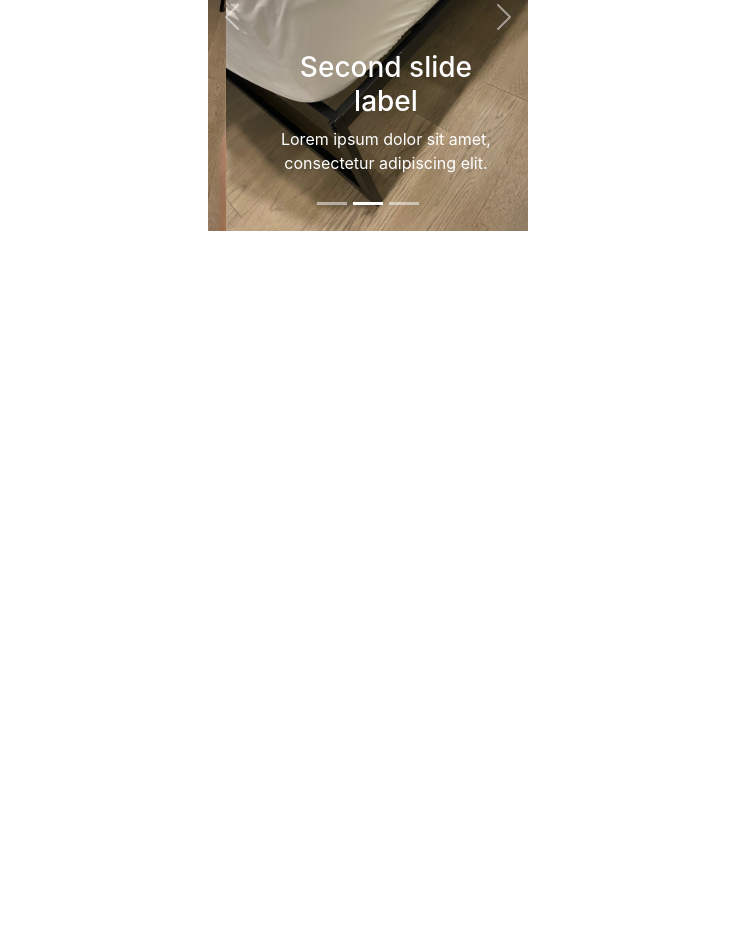
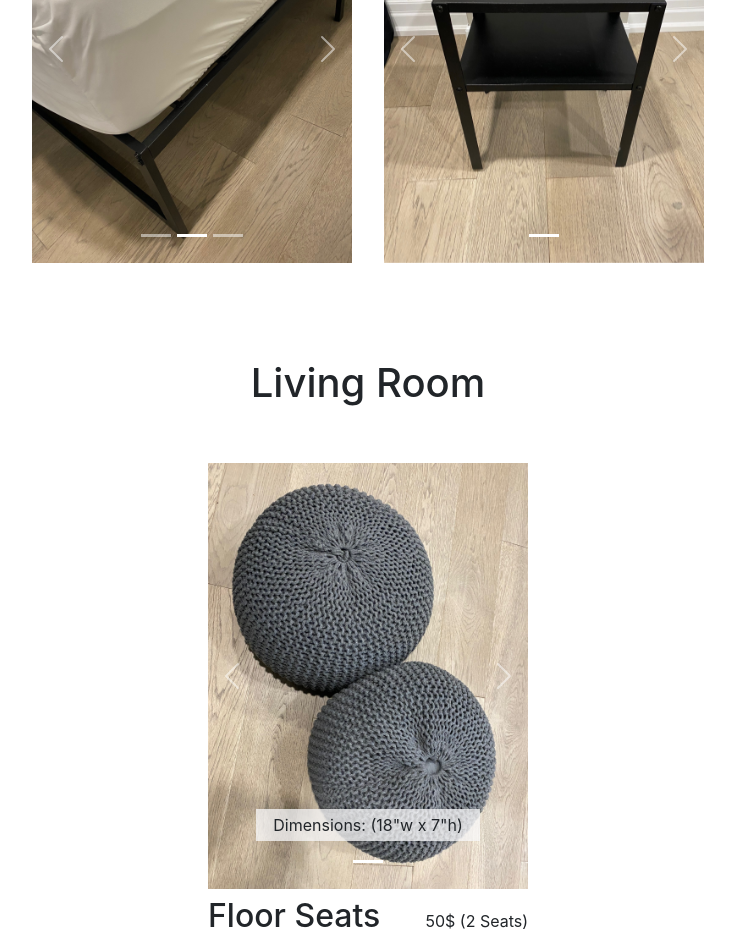
Before and after one commit to sandrosaldutto/the-sands-move, a React (Create React App) app: page / in a window 1280 px wide. Shown: the part 460-1412 px from the top of the page, without its empty margins (272-1007 px from the left). Before the commit the page ends 800 px from the top, so only its background shows below. Built offline with nearby package versions, Linux system fonts and the light colour scheme.

Commit message:
added description to living room card

```diff
--- a/src/App.js
+++ b/src/App.js
@@ -15,12 +15,7 @@ function App() {
       <BrowserRouter>
         <Nav/>
         <Bedroom/>
-        {/* <Office/>
-        <Dining/>
         <Living/>
-        <Storage/>
-        <Kitchen/>
-        <Miscelanious/> */}
       </BrowserRouter>
     </>
   );
--- a/src/components/Bedroom/Bedroom.js
+++ b/src/components/Bedroom/Bedroom.js
@@ -1,5 +1,6 @@
 import "./Bedroom.scss";
 import CarouselBed from "../Slideshow/SlideShowBed";
+import CarouselBedTables from "../Slideshow/SlideShowBedTables";
 
 function Bedroom() {
   return (
@@ -9,6 +10,9 @@ function Bedroom() {
         <div className="bedroom__card">
           <CarouselBed/>
         </div>
+        <div className="bedroom__card">
+          <CarouselBedTables/>
+        </div>
       </div>
     </section>
   );
--- a/src/components/Bedroom/Bedroom.scss
+++ b/src/components/Bedroom/Bedroom.scss
@@ -20,6 +20,7 @@
   }
 
   &__title {
-    margin-top: 12rem;
+    margin: 12rem 0 2.5rem 0;
+    text-align: center;
   }
 }
--- a/src/components/Living/Living.js
+++ b/src/components/Living/Living.js
@@ -1,9 +1,21 @@
 import "./Living.scss";
+import FloorSeats from "../Slideshow/SlideShowFloorSeats";
 
 function Living() {
   return (
     <>
-    <h1>Living</h1>
+    <section className="living">
+      <h1 className="living__title">Living Room</h1>
+      <div className="living__gallery">
+        <div className="living__card">
+          <FloorSeats/>
+          <div className="living__text-row-one">
+            <h2>Floor Seats</h2>
+            <p> 50$ (2 Seats)</p>
+          </div>
+        </div>
+      </div>
+    </section>
     </>
   );
 }
--- a/src/components/Living/Living.scss
+++ b/src/components/Living/Living.scss
@@ -2,3 +2,32 @@
 @use "../../styles/typography" as *;
 @use "../../styles/variables" as *;
 @use "../../styles/mixins" as *;
+
+.living {
+    display: flex;
+    flex-direction: column;
+
+    &__gallery {
+      display: flex;
+      flex-wrap: wrap;
+      align-items: center;
+      justify-content: center;
+    }
+    &__card {
+      height: 100%;
+      width: 20rem;
+      margin: 1rem;
+    }
+
+    &__title {
+      margin: 5rem 0 2.5rem 0;
+      text-align: center;
+    }
+
+    &__text-row-one {
+      display: flex;
+      align-items: baseline;
+      justify-content: space-between;
+      margin-top: .5rem;
+    }
+  }
--- a/src/components/Slideshow/SlideShowBed.js
+++ b/src/components/Slideshow/SlideShowBed.js
@@ -14,12 +14,6 @@ function SlideShowBed() {
             src={bedPhotoOne}
             alt="First slide"
           />
-          <Carousel.Caption>
-            <h3>First slide label</h3>
-            <p>
-              Nulla vitae elit libero, a pharetra augue mollis interdum.
-            </p>
-          </Carousel.Caption>
         </Carousel.Item>
         <Carousel.Item>
           <img
@@ -27,11 +21,6 @@ function SlideShowBed() {
             src={bedPhotoTwo}
             alt="Second slide"
           />
-
-          <Carousel.Caption>
-            <h3>Second slide label</h3>
-            <p>Lorem ipsum dolor sit amet, consectetur adipiscing elit.</p>
-          </Carousel.Caption>
         </Carousel.Item>
         <Carousel.Item>
           <img
@@ -39,14 +28,6 @@ function SlideShowBed() {
             src={bedPhotoThree}
             alt="Third slide"
           />
-
-          <Carousel.Caption>
-            <h3>Third slide label</h3>
-            <p>
-              Praesent commodo cursus magna, vel scelerisque nisl
-              consectetur.
-            </p>
-          </Carousel.Caption>
         </Carousel.Item>
       </Carousel>
       </>
--- /dev/null
+++ b/src/components/Slideshow/SlideShowBedTables.js
@@ -0,0 +1,21 @@
+import React from 'react';
+import { Carousel } from "react-bootstrap";
+import bedSideTable from "../../assets/images/bedroom-bed-4.jpg";
+
+function SlideShowBedTables() {
+    return (
+        <>
+        <Carousel>
+        <Carousel.Item>
+          <img
+            className="d-block w-100"
+            src={bedSideTable}
+            alt="First slide"
+          />
+        </Carousel.Item>
+      </Carousel>
+      </>
+    );
+  }
+
+  export default SlideShowBedTables;
--- /dev/null
+++ b/src/components/Slideshow/SlideShowFloorSeats.js
@@ -0,0 +1,24 @@
+import React from 'react';
+import { Carousel } from "react-bootstrap";
+import FloorSeats from "../../assets/images/living-room-floor-seats.jpg";
+
+function SlideShowFloorSeats() {
+    return (
+        <>
+        <Carousel>
+        <Carousel.Item>
+          <img
+            className="d-block w-100"
+            src={FloorSeats}
+            alt="First slide"
+          />
+          <Carousel.Caption>
+            <p class="p-1 mb-2 bg-light text-dark bg-opacity-75">Dimensions: (18"w x 7"h)</p>
+          </Carousel.Caption>
+        </Carousel.Item>
+      </Carousel>
+      </>
+    );
+  }
+
+  export default SlideShowFloorSeats;
```
